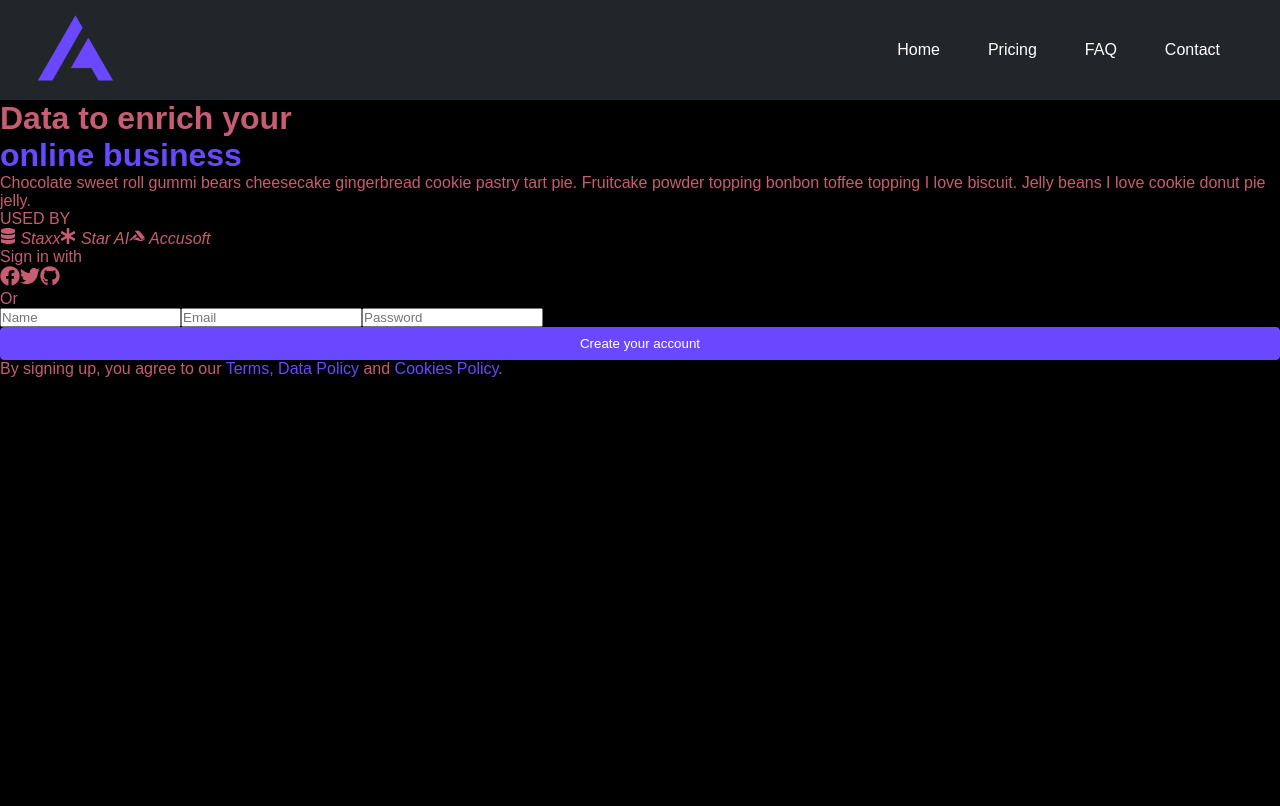
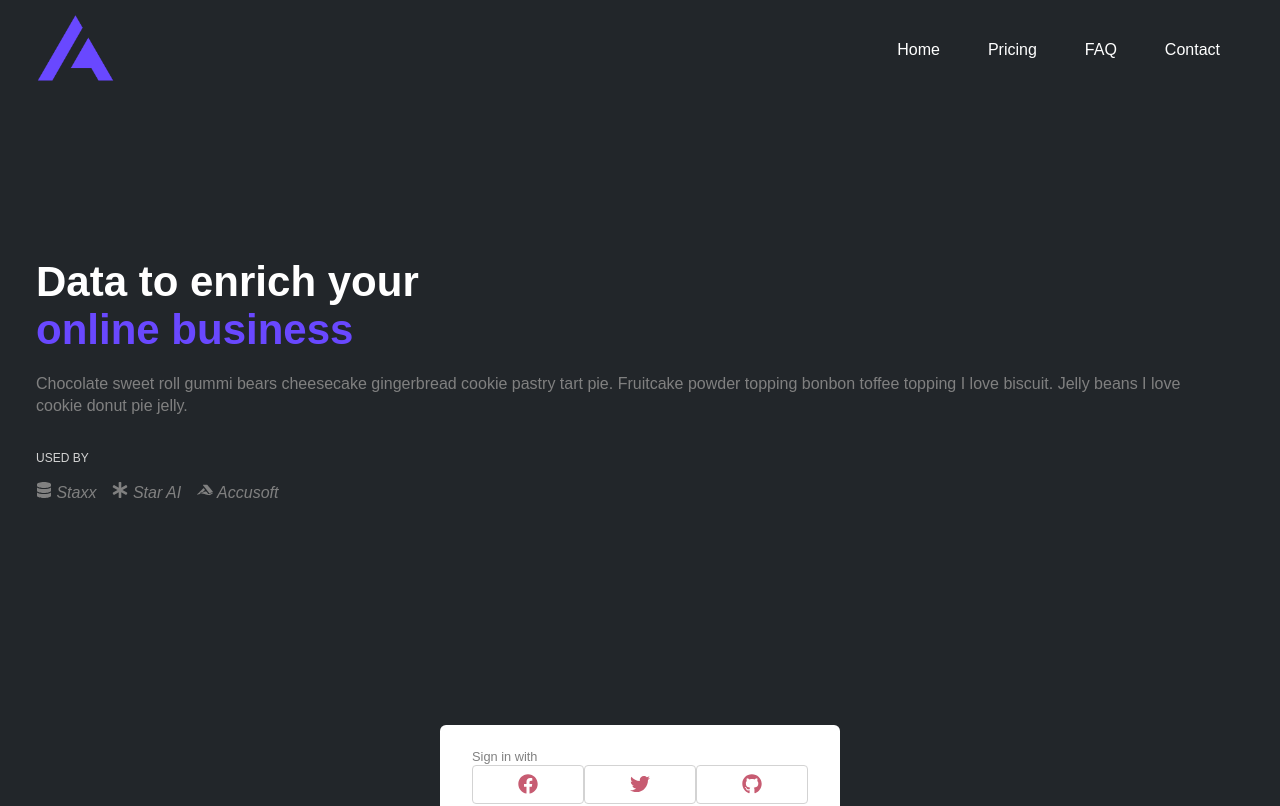
Before and after one commit to dhaedream/react-router-example, a React (Create React App) app: page / in a window 1280 px wide. Shown: the top 806 px of the page. Built offline with nearby package versions, Linux system fonts and the light colour scheme.

Commit message:
hero styling

```diff
--- a/src/components/hero/hero.css
+++ b/src/components/hero/hero.css
@@ -0,0 +1,149 @@
+.hero {
+  width: 100%;
+  height: 100vh;
+  background-color: var(--darkgrey);
+}
+
+.hero .container {
+  max-width: 1240px;
+  padding: 0 1rem;
+  margin: auto;
+}
+
+.hero .content {
+  display: grid;
+  grid-template-columns: repeat(2, 1fr);
+}
+
+.hero .col-1 {
+  padding: 1rem 1rem 1rem 0;
+  height: 70vh;
+  display: flex;
+  flex-direction: column;
+  justify-content: center;
+}
+
+.hero .col-1 h1 {
+  font-size: 42px;
+  font-weight: 700;
+  color: #fff;
+}
+
+.hero .col-1 p {
+  font-size: 1rem;
+  color: var(--grey);
+  line-height: 1.4;
+  margin-top: 1.2rem;
+}
+
+.hero .used-by p {
+  color: var(--lightgrey);
+  font-size: 12px;
+  margin: 2rem 0 1rem 0;
+}
+
+.hero .col-1 .icons i {
+  color: var(--grey);
+  padding-right: 1rem;
+}
+
+.hero .col-2 {
+  padding: 1rem;
+  height: 70vh;
+  display: flex;
+  flex-direction: column;
+  justify-content: center;
+  font-size: 0.8rem;
+}
+
+.hero .col-2 p {
+  color: var(--grey);
+}
+
+.hero .form-layout {
+  width: 400px;
+  margin: auto;
+  background-color: #fff;
+  border-radius: 6px;
+}
+
+.hero .form-container {
+  padding: 1.5rem 2rem;
+}
+
+.hero .sign-in-txt {
+  margin-bottom: 10px;
+}
+
+.social-login i {
+  background-color: #fff;
+  padding: 16px 45px 6px 45px;
+  border: 1px solid var(--lightgrey);
+  border-radius: 4px;
+}
+
+.col-2 .divider p {
+  width: 100%;
+  text-align: center;
+  border-bottom: 1px solid var(--lightgrey);
+  line-height: 0.1em;
+  margin: 2rem 0 2rem;
+}
+
+.col-2 .divider p span {
+  background-color: #fff;
+  padding: 0 10px;
+}
+
+form input {
+  display: block;
+  width: 100%;
+  margin: 1.2rem 0;
+  padding: 8px;
+  border: 1px solid var(--lightgrey);
+  border-radius: 4px;
+}
+
+.hero .form-footer {
+  border-top: 1px solid var(--lightgrey);
+  background-color: #f8f8f8;
+  border-bottom-right-radius: 8px;
+  border-bottom-left-radius: 8px;
+}
+
+.form-footer p {
+  padding: 1.5rem 2rem;
+}
+
+.form-footer span {
+  font-weight: 500;
+}
+
+@media screen and (max-width: 960px) {
+  .hero {
+    height: auto;
+    width: 100%;
+  }
+
+  .hero .container {
+    padding: 0 1rem;
+  }
+
+  .hero .content {
+    grid-template-columns: 1fr;
+  }
+
+  .hero .col-1 {
+    height: 90vh;
+    padding: 0.2rem;
+    max-width: 100%;
+  }
+
+  .hero h1 {
+    font-size: 32px;
+  }
+
+  .hero .col-2 {
+    display: none;
+  }
+}
```
